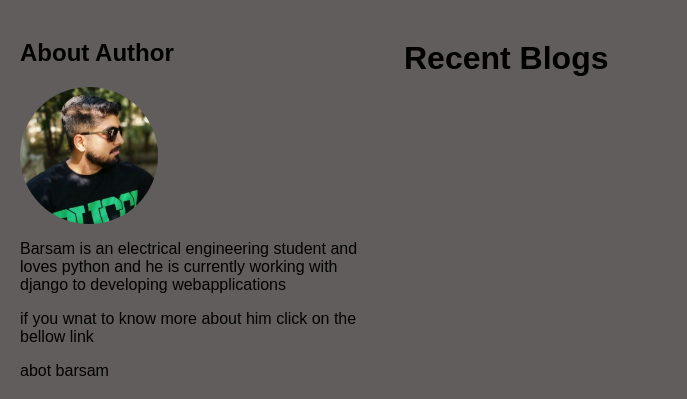
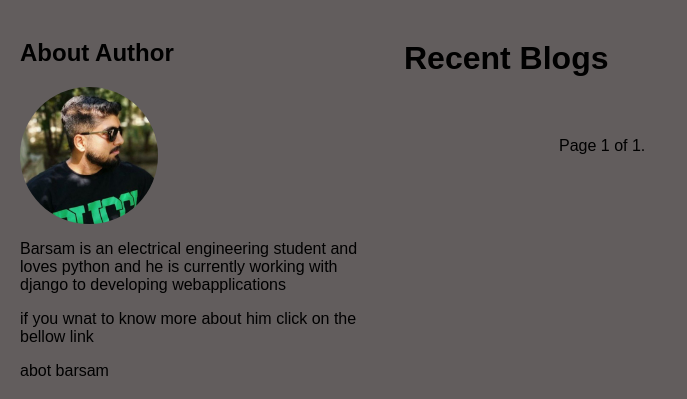
Before and after one commit to Bwar3am/Bwar3amino, a Django app: page / in a window 1280 px wide. Shown: the part 448-847 px from the top of the page, without its empty margins (0-687 px from the left). Run offline with Django 5.2, Linux system fonts and the light colour scheme; data that the repository does not hold is empty.

Commit message:
ive added paginator finally
ive added pginator to my webpage finally

```diff
--- a/config/views.py
+++ b/config/views.py
@@ -7,7 +7,10 @@ from .models import *
 
 def home(request):
     info = blog.objects.all()
-    context = {"info":info}
+    pagechanger = Paginator(info , 4)
+    page_number = request.GET.get("page")
+    page_obj = pagechanger.get_page(page_number)
+    context = {"info":info , "page_obj":page_obj}
     return render(request , "index1.html" , context)
 
 
--- a/static/css/index1.css
+++ b/static/css/index1.css
@@ -20,7 +20,21 @@ body {
     background-color: black;
 }
 
-.navbar2 button{
+
+.pagination{
+    padding-top: 20px;
+    padding-left: 155px;
+    padding-bottom: 10px;
+}
+
+.pagination a{
+    margin: 20px;
+}
+
+
+
+
+/* .navbar2 button{
     padding: 10px;
     text-decoration: none;
 }
@@ -39,6 +53,21 @@ body {
     background-color : rgb(13, 13, 12);
 
 
+}   */
+
+.navbar2 button{
+    padding: 10px;
+    text-decoration: none;
+}
+
+.navbar2 button:hover{
+    background-color : greenyellow;
+    color: black;
+}
+
+.navbar2 a{
+    color: #090909;
+    text-decoration: none;
 }
 
 
--- a/templates/base.html
+++ b/templates/base.html
@@ -10,6 +10,27 @@
     <title>Bwar3amino</title>
 </head>
 <body>
+    {% comment %} <script>
+        function loadItems() {
+            $.ajax({
+                url: "{% url 'get_items' %}",
+                type: "GET",
+                success: function(response) {
+                    var itemsContainer = $('#items-container');
+                    itemsContainer.empty();
+                    response.items.forEach(function(item) {
+                        itemsContainer.append('<p>' + item.name + '</p>');
+                    });
+                }
+            });
+        }
+
+        // Load items every 10 seconds
+        setInterval(loadItems, 10000);
+
+        // Initial load
+        loadItems();
+    </script> {% endcomment %}
 
     <div class="navbar2">
         <button class="button"><a href="{% url 'register' %}">Register</a></button>
--- a/templates/index1.html
+++ b/templates/index1.html
@@ -27,6 +27,7 @@
         <a href=" https://t.me/Bwar3am"><i class="fa fa-pinterest"></i></a>
     </div> {% endcomment %}
 
+
     {% block content %}
     <div class="row">
         <div class="side">
@@ -45,7 +46,7 @@
 
         <div class="main">
             <h1>Recent Blogs</h1>
-            {% for blogs in info   %}
+            {% for blogs in page_obj  %}
             {% comment %} <a href="{% url "content" blogs.pk %}"><h1>Recent Blogs</h1></a> {% endcomment %}
 
             <br>
@@ -70,6 +71,21 @@
             <div class="fakeimg" style="height:200px;">Image</div>
             <p>Some text..</p>
             <p>Sunt in culpa qui officia deserunt mollit anim id est laborum consectetur adipiscing elit, sed do eiusmod tempor incididunt ut labore et dolore magna aliqua. Ut enim ad minim veniam, quis nostrud exercitation ullamco.</p> {% endcomment %}
+            <br>
+            <div class="pagination">
+                {% if page_obj.has_previous %}
+                <a href="?page=1">&laquo; first</a>
+                <a href="?page={{ page_obj.previous_page_number }}">previous</a>
+            {% endif %}
+            <span class="current">
+                Page {{ page_obj.number }} of {{ page_obj.paginator.num_pages }}.
+            </span>
+
+            {% if page_obj.has_next %}
+                <a href="?page={{ page_obj.next_page_number }}">next</a>
+                <a href="?page={{ page_obj.paginator.num_pages }}">last &raquo;</a>
+            {% endif %}
+            </div>
         </div>
     </div>
     {% endblock content %}
```
